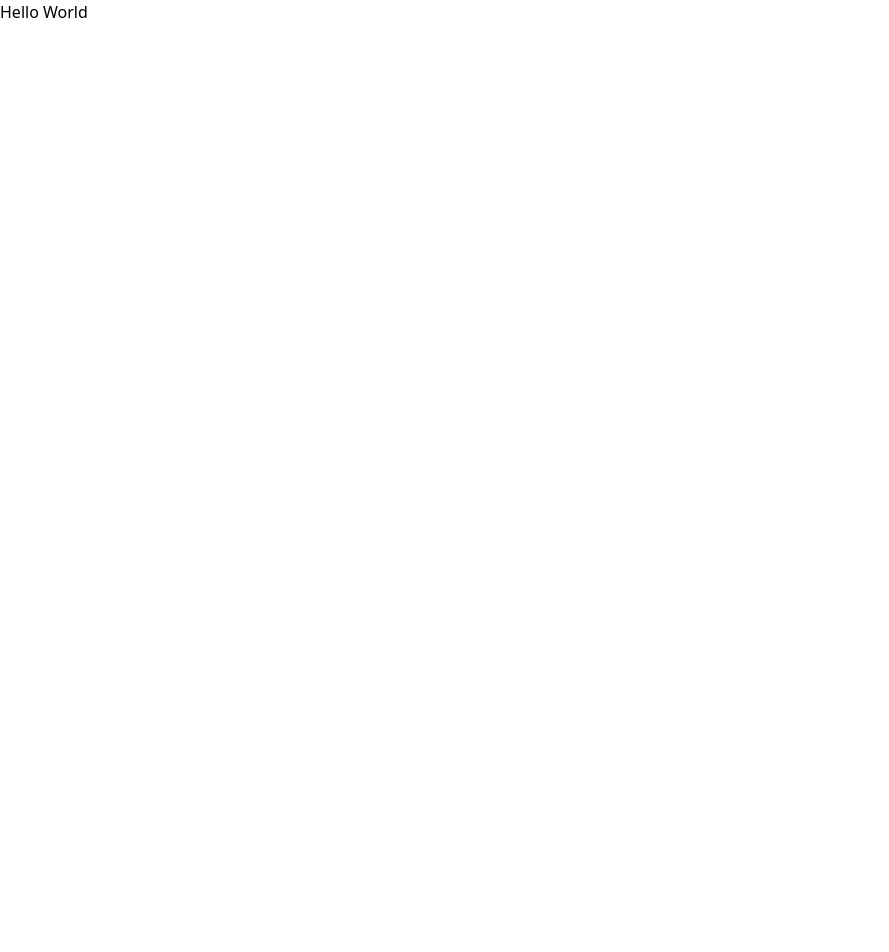
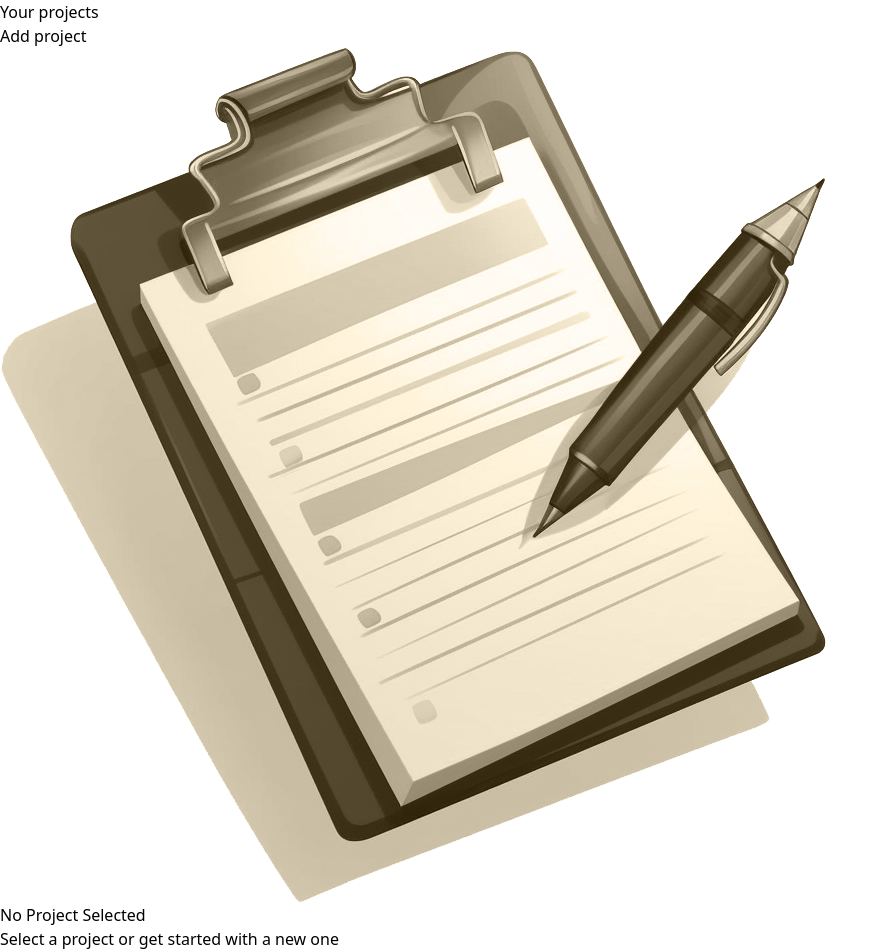
Before and after one commit to Davidelo18/react-to-do-tasks, a React (Vite) app: page / in a window 1280 px wide. Shown: the top 952 px of the page, without its empty margins (0-889 px from the left). Before the commit the page ends 800 px from the top, so only its background shows below. Built offline with nearby package versions, Linux system fonts and the light colour scheme.

Commit message:
Utworzenie struktura głównej aplikacji

```diff
--- a/src/App.jsx
+++ b/src/App.jsx
@@ -1,8 +1,12 @@
+import Content from "./components/views/Content";
+import Sidebar from "./components/views/Sidebar";
+
 function App() {
   return (
-    <>
-      <h1 className="my-8 text-center text-5xl font-bold">Hello World</h1>
-    </>
+    <main className="flex">
+      <Sidebar />
+      <Content />
+    </main>
   );
 }
 
--- /dev/null
+++ b/src/components/views/Content.jsx
@@ -0,0 +1,10 @@
+import placeholderImage from '../../assets/no-projects.png';
+
+export default function Content() {
+    return <div>
+        <img src={placeholderImage} alt="notebook" />
+        <h1>No Project Selected</h1>
+        <p>Select a project or get started with a new one</p>
+        <button>Create new project</button>
+    </div>
+}
--- /dev/null
+++ b/src/components/views/Sidebar.jsx
@@ -0,0 +1,6 @@
+export default function Sidebar() {
+    return <div>
+        <h1>Your projects</h1>
+        <button>Add project</button>
+    </div>
+}
```
